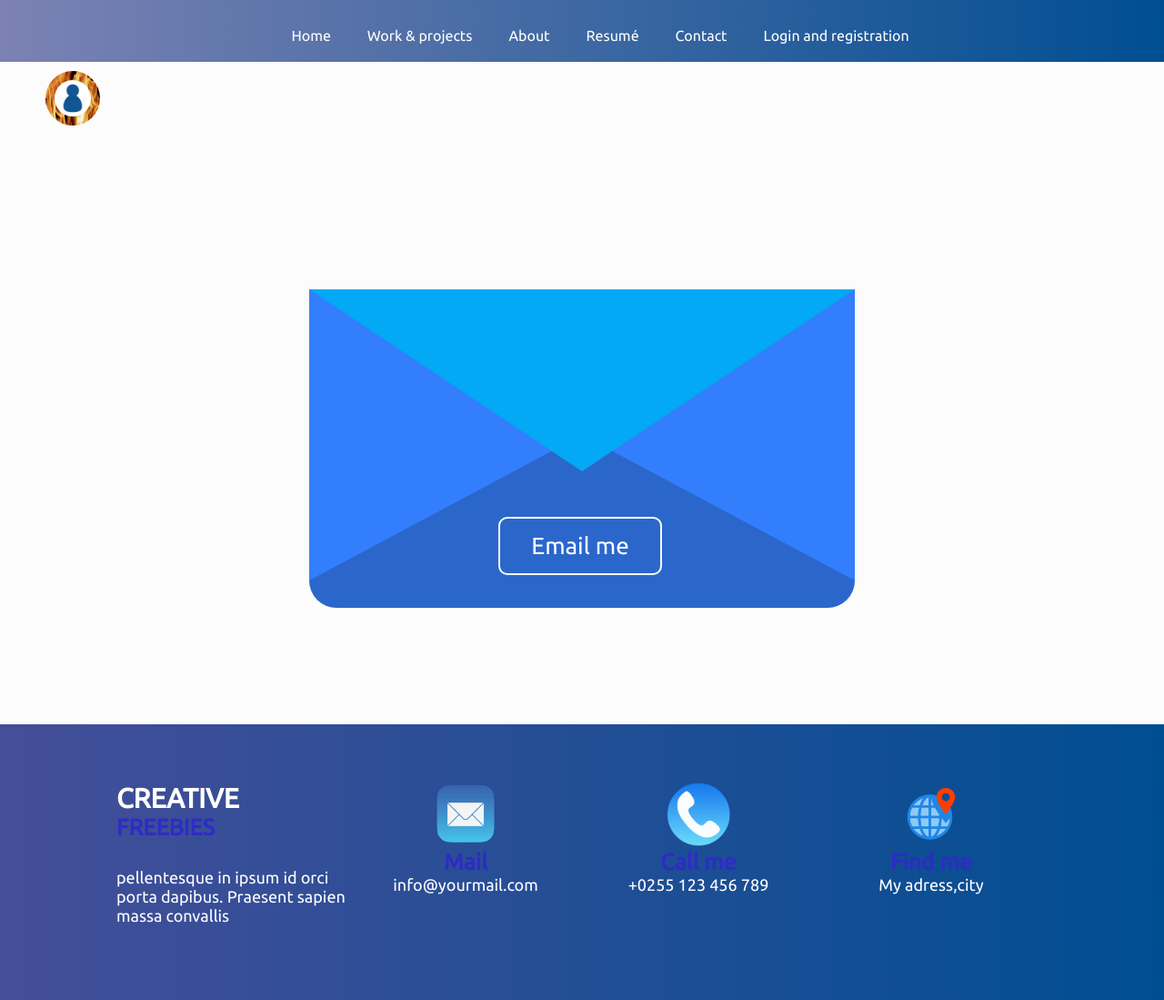
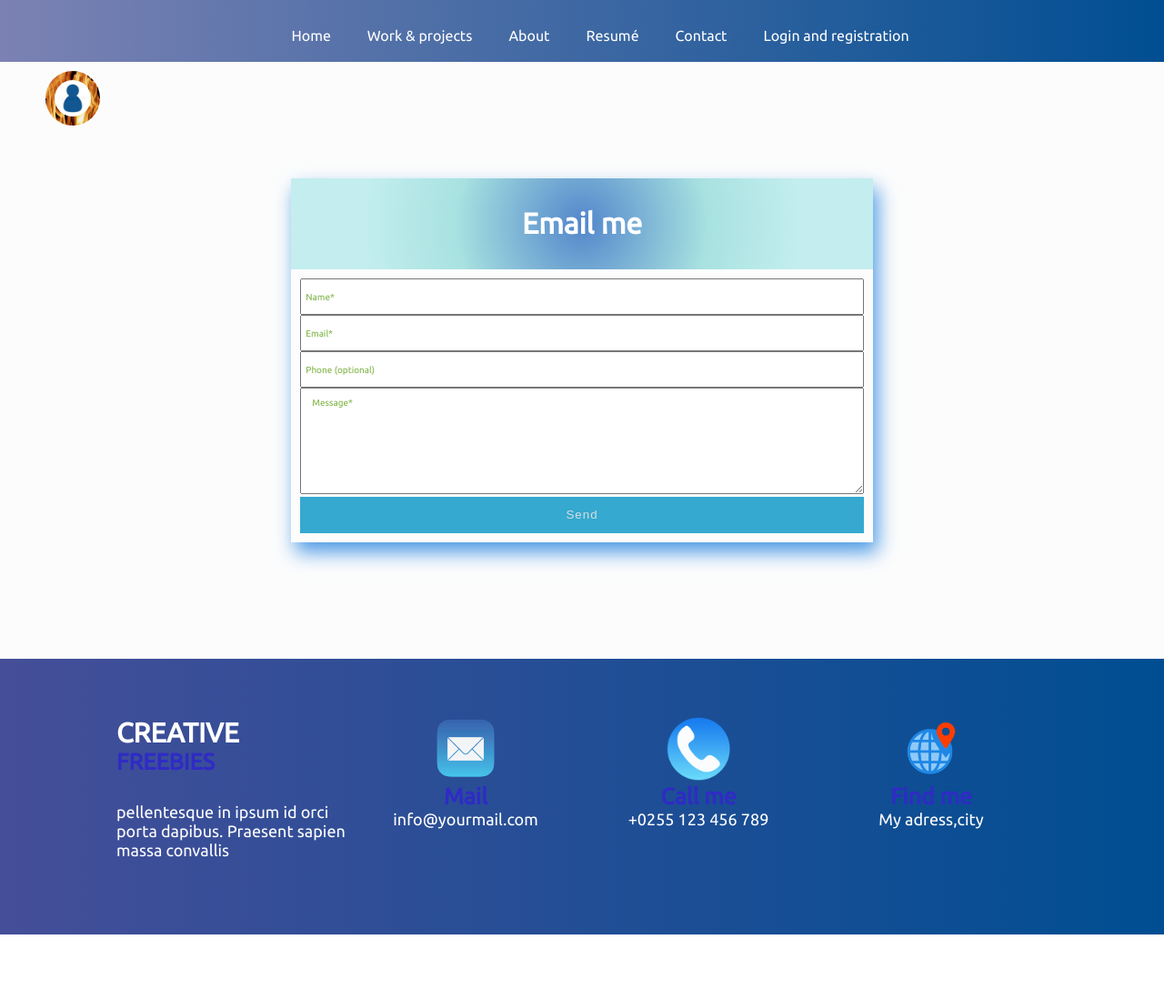
Before and after one commit to nickydevendt/myfirstsite, a PHP site: template src/templates/contact.html.twig in a window 1280 px wide. Shown: the whole page at 91% size. After the commit the page ends 1027 px from the top, so only its background shows below. Run offline with PHP 8.4, Linux system fonts and the light colour scheme; the template is opened without the code that fills it, so the values that code supplies are empty; some libraries are stand-ins or nearby versions.

Commit message:
Style fixing for contact page and redesign for responsive contact page!

```diff
--- a/httpdocs/home.css
+++ b/httpdocs/home.css
@@ -578,10 +578,11 @@ height: 20px;
     display: flex;
 }
 .skills {
-    background-color: #7fa2c0;
     margin: 0 auto;
     padding: 50px;
     width: 30%;
+    background: rgb(82,134,203);
+    background: linear-gradient(180deg, rgba(82,134,203,1) 0%, rgba(131,182,214,1) 17%, rgba(168,226,224,1) 34%, rgb(120, 193, 209) 49%, rgb(68, 182, 176) 69%, rgb(158, 186, 218) 99%);
 }
 .skills h3 {
     color: #fff;
@@ -620,120 +621,42 @@ html,body {
     text-align: center;
     font-family: 'Ubuntu';
 }
+.contactpage {
+    display: flex;
+    flex-direction: column;
+    margin: 10% 25%;
+}
 .frame{
-    width: 600px;
-    height: 350px;
-    margin: 250px auto 0;
-    position: relative;
-    background: #435d77;
-    border-radius:0 0 40px 40px;
+    width: 100%;
+    box-shadow:5px 11px 20px #4d9ae6;
 }
-#button_open_envelope{
-    width: 180px;
-    position: absolute;
-    z-index: 311;
-    top: 250px;
-    left: 208px;
-    border-radius: 10px;
+.frame #mailme h1 {
     color: #fff;
-    font-size: 26px;
-    padding:15px 0;
-    border: 2px solid #fff;
-    transition:.3s;
 }
-#button_open_envelope:hover{
-    background: #FFf;
-    color: #2b67cb;
-    transform:scale(1.1);
-    transition:background .25s, transform .5s,ease-in;
-    cursor: pointer;
+.frame #mailme {
+    padding: 10px;
+    background: rgb(82,134,203);
+    background: radial-gradient(circle, rgba(82,134,203,1) 0%, rgba(168,226,224,1) 43%, rgba(178,233,235,0.7693277139957546) 74%);
 }
-.message{
-    position: relative;
-    width: 580px;
-    min-height:300px;
-    height: auto;
-    background: #fff;
-    margin: 0 auto;
-    top: 30px;
-    box-shadow: 0 0 5px 2px #333;
-    transition:2s ease-in-out;
-    transition-delay:1.5s;
-    z-index: 300;
-}
-.left,.right,.top{width: 0; height: 0;position:absolute;top:0;z-index: 310;}
-.left{
-    border-left: 300px solid #337efc;
-    border-top: 160px solid transparent;
-    border-bottom: 160px solid transparent;
-}
-.right{
-    border-right: 300px solid #337efc;
-    border-top: 160px solid transparent;
-    border-bottom: 160px solid transparent;
-    left:300px;
-}
-.top{
-    border-right: 300px solid transparent;
-    border-top: 200px solid #03A9F4;
-    border-left: 300px solid transparent;
-    transition:transform 1s,border 1s, ease-in-out;
-    transform-origin:top;
-    transform:rotateX(0deg);
-    z-index: 500;
-}
-.bottom{
-    width: 600px;
-    height: 190px;
-    position: absolute;
-    background: #2b67cb;
-    top: 160px;
-    border-radius:0 0 30px 30px;
-    z-index: 310;
-}
-
-.open{
-    transform-origin:top;
-    transform:rotateX(180deg);
-    transition:transform .7s,border .7s,z-index .7s ease-in-out;
-    border-top: 200px solid #2c3e50;
-    z-index: 200;
-}
-.pull{
-    -webkit-animation:message_animation 2s 1 ease-in-out;
-    animation:message_animation 2s 1 ease-in-out;
-    -webkit-animation-delay:.9s;
-    animation-delay:.45s;
-    transition:1.5s;
-    transition-delay:1s;
-    z-index: 350;
+.frame .message{
+    padding: 10px;
 }
 #name,#email,#phone,#messarea,#send{
-    margin: 0;
-    padding: 0 0 0 10px;
-    width: 570px;
+    width: 100%;
     height:40px;
-    float: left;
-    display: block;
-    font-size: 18px;
-    color: #2b67cb;
-    border:none;
-    border-bottom:1px solid #bdbdbd;
-    letter-spacing: normal;
 }
 #messarea{
     height: 117px;
-    width: 560px;
+    width: 100%;
     overflow: auto;
-    border:none;
     padding: 10px;
 }
 #send{
-    width:   580px;
+    width:   100%;
     padding: 0;
     border:  none;
     cursor:  pointer;
-    background: #1338A5;
+    background: #35A9CF;
     color: #d7dde0;
     transition:.35s;
     letter-spacing: 1px;
@@ -758,59 +681,15 @@ html,body {
 *:focus {
     outline: none;
 }
+
 input:required:valid,textarea:required:valid {
 /* when a field is considered valid by the browser */
     background: #fff url(./img/valid.png) no-repeat 98% center;
     box-shadow: 0 0 5px #87f67e;
     border-color: #28921f;
     background-size: 20px;
+    border:1px solid #28921f66;
 }
-
-@-webkit-keyframes message_animation {
-    0%{
-        transform:translatey(0px);
-        z-index: 300;
-        transition: 1s ease-in-out;
-    }
-    50%{
-        transform:translatey(-340px);
-        z-index: 300;
-        transition: 1s ease-in-out;
-    }
-    51%{
-        transform:translatey(-340px);
-        z-index: 350;
-        transition: 1s ease-in-out;
-    }
-    100%{
-        transform:translatey(0px);
-        z-index: 350;
-        transition: 1s ease-in-out;
-    }
-}
-@keyframes message_animation {
-    0%{
-        transform:translatey(0px);
-        z-index: 300;
-        transition: 1s ease-in-out;
-    }
-    50%{
-        transform:translatey(-340px);
-        z-index: 300;
-        transition: 1s ease-in-out;
-    }
-    51%{
-        transform:translatey(-340px);
-        z-index: 350;
-        transition: 1s ease-in-out;
-    }
-    100%{
-        transform:translatey(0px);
-        z-index: 350;
-        transition: 1s ease-in-out;
-    }
-}
-
 /* css for log in and  registration */
 
 .reglog {
@@ -920,6 +799,7 @@ input:required:valid,textarea:required:valid {
 }
 .reglog .register {
     flex-direction: column;
+    display: none;
 }
 .register form {
     padding: 5%;
@@ -1241,6 +1121,9 @@ table.blueTable tfoot .links a{
     .skills {
         margin-top:5px;
     }
+    .contactpage {
+    margin: 30% auto;
+    }
 }
 /* Special sizing for contact page*/
 /* Contact page needs some thinking for responsive design!*/
--- a/info/seed.sql
+++ b/info/seed.sql
@@ -17,7 +17,7 @@ INSERT INTO users (firstname, lastname, email, currentemployer, username, passwo
         'admin@admin.com',
         'sensimedia',
         'admin',
-        'e395dcc68bfaf68a07f55dbcc9b05884'
+        'blarps'
     ),
     (
         'nickyadmin',
@@ -25,7 +25,7 @@ INSERT INTO users (firstname, lastname, email, currentemployer, username, passwo
         'nicky@sensimedia.nl',
         'sensimedia',
         'nicky',
-        'e395dcc68bfaf68a07f55dbcc9b05884'
+        'blarps'
     );
 
 INSERT INTO affiliatedcompanys (name, website) VALUES
--- a/src/templates/contact.html.twig
+++ b/src/templates/contact.html.twig
@@ -4,35 +4,19 @@
     <body>
         <div class="contactpage">
             <div class = "frame">
-    <div id = "button_open_envelope">
-    Email me
+                <div id = "mailme">
+                    <h1>Email me</h1>
                 </div>
                 <div class = "message">
                     <form method="post" target="_self">
                         <input type="text" name="name" id="name" placeholder=" Name* " required>
-
                         <input type="email" name="email" id="email" placeholder=" Email* " required pattern="^[a-zA-Z0-9._-]+@[a-zA-Z0-9.-]+\.[a-zA-Z]{2,6}$">
-
-            <input type="text" name="phone" id="phone" placeholder=" Phone (optional)" autofocus>
-
+                        <input type="text" name="phone" id="phone" placeholder=" Phone (optional)" pattern="[0-9]{6,}" autofocus>
                         <textarea name="message" id="messarea" placeholder=" Message* " required></textarea>
-
                         <input type="text" name="address" id="address" style="display: none;">
                         <input type="submit" value="Send" id="send" name="contactsend">
                     </form>
                 </div>
-    <div class = "bottom"></div>
-    <div class = "left"></div>
-    <div class = "right"></div>
-    <div class = "top"></div>
-        <script>
-            $(document).ready(function(){
-                $('.frame').click(function(){
-                    $('.top').addClass('open');
-                    $('.message').addClass('pull');
-                });
-            });
-        </script>
             </div>
         </div>
     </body>
--- a/src/templates/page.html.twig
+++ b/src/templates/page.html.twig
@@ -65,6 +65,7 @@
 {% block recentprojects %}
     <div><h2>Most recent projects</h2></div>
     <div class="projectgrouping">
+        {{ dump(projects) }}
         {% for project in projects %}
         <div class="project" id="{{ project.id }}">
             <a href="{{ project.companywebsite }}" ><img src="./img/{{ project.name }}.jpg" alt="{{ project.name }}"></a>
```
Lines whose indentation alone changed are shown as unchanged.
